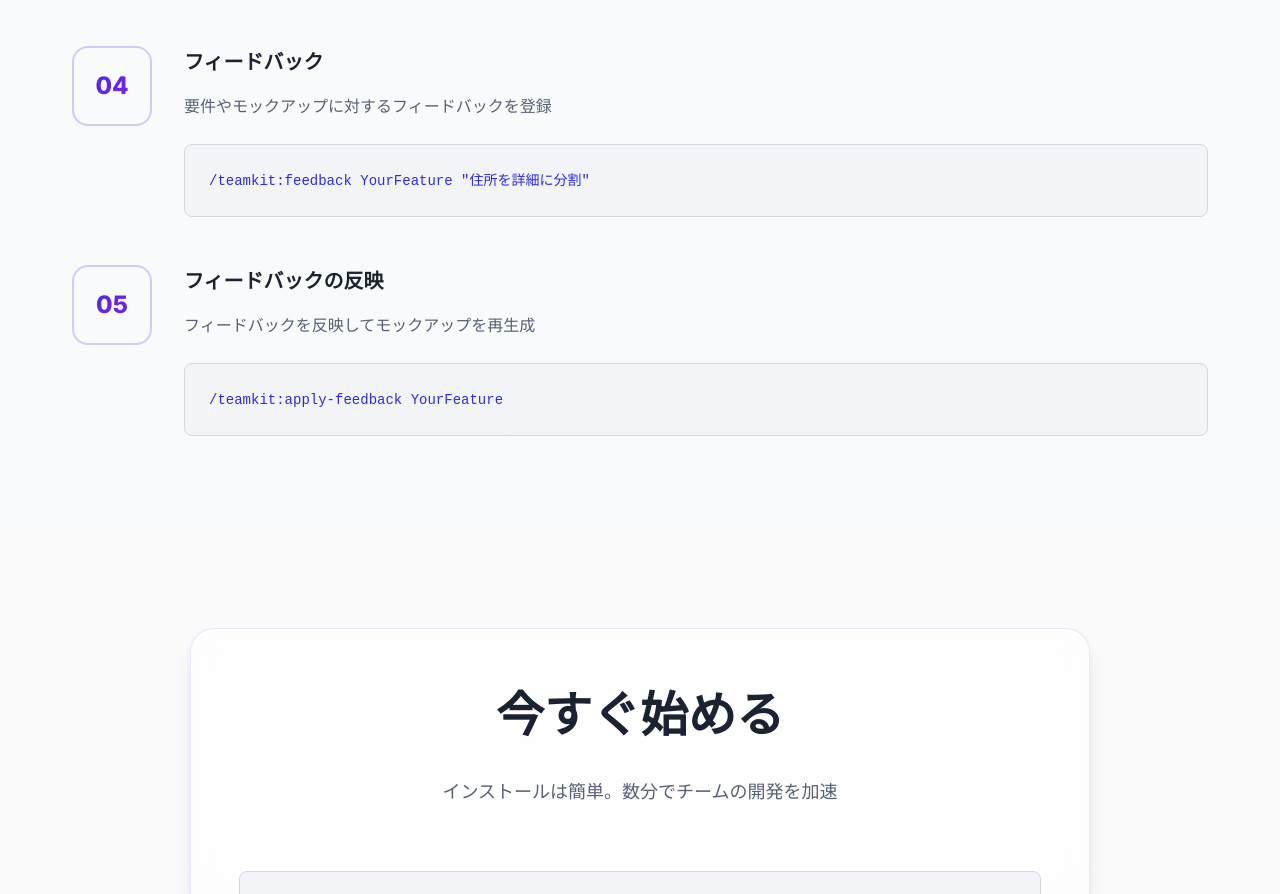
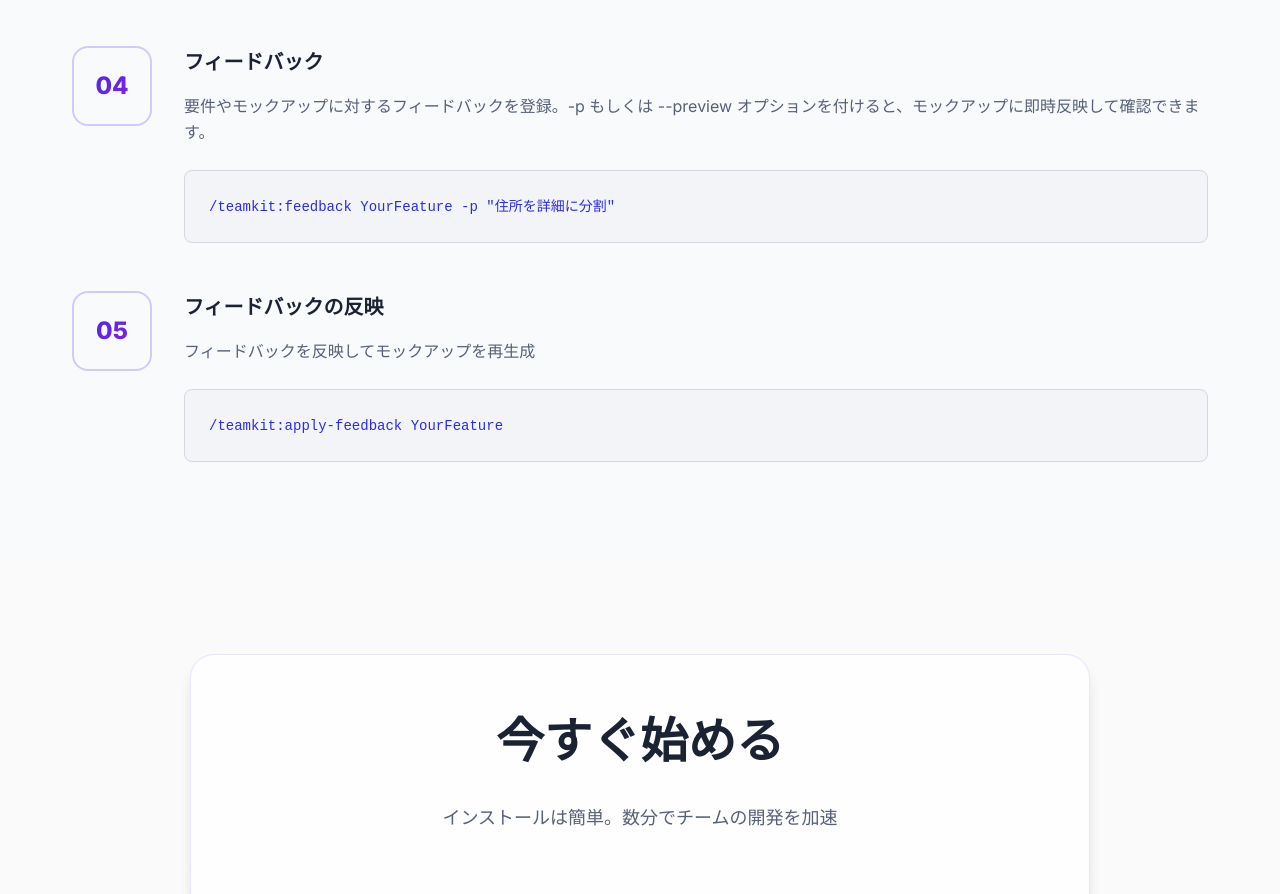
Before and after one commit to tango238/teamkit, a plain HTML site: page docs/index.html in a window 1280 px wide. Shown: the part 2570-3464 px from the top of the page. Drawn offline with Linux system fonts and the light colour scheme.

Commit message:
Update teamkit commands and documentation

```diff
--- a/docs/index.html
+++ b/docs/index.html
@@ -197,9 +197,10 @@
                     <div class="step-number">04</div>
                     <div class="step-content">
                         <h3 class="step-title">フィードバック</h3>
-                        <p class="step-description">要件やモックアップに対するフィードバックを登録</p>
+                        <p class="step-description">要件やモックアップに対するフィードバックを登録。-p もしくは --preview
+                            オプションを付けると、モックアップに即時反映して確認できます。</p>
                         <div class="code-block">
-                            <code>/teamkit:feedback YourFeature "住所を詳細に分割"</code>
+                            <code>/teamkit:feedback YourFeature -p "住所を詳細に分割"</code>
                             <button class="copy-btn" aria-label="コピー">
                                 <svg width="16" height="16" viewBox="0 0 16 16" fill="none">
                                     <rect x="5" y="5" width="8" height="8" rx="1" stroke="currentColor"
```
Also changed, not shown: 2 other files.
